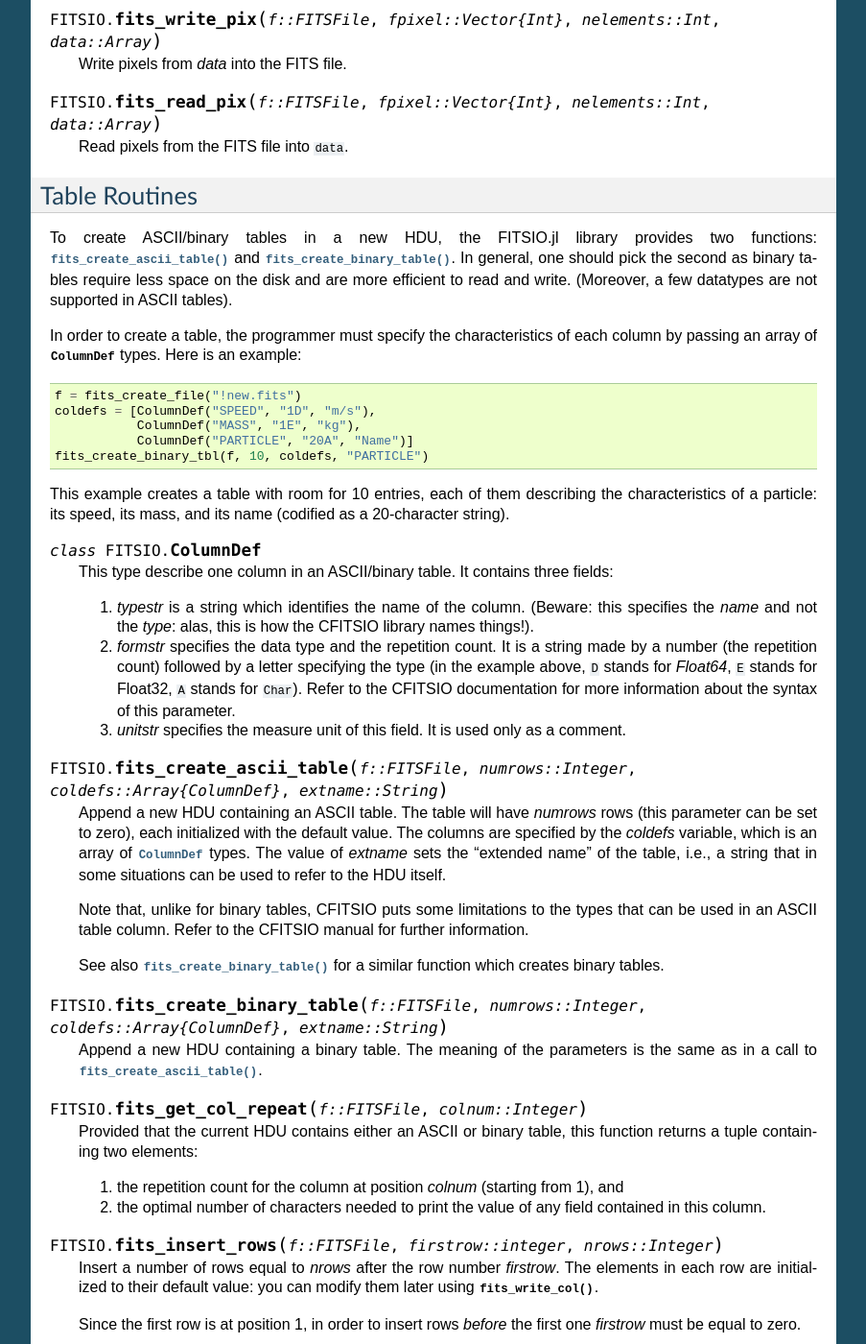
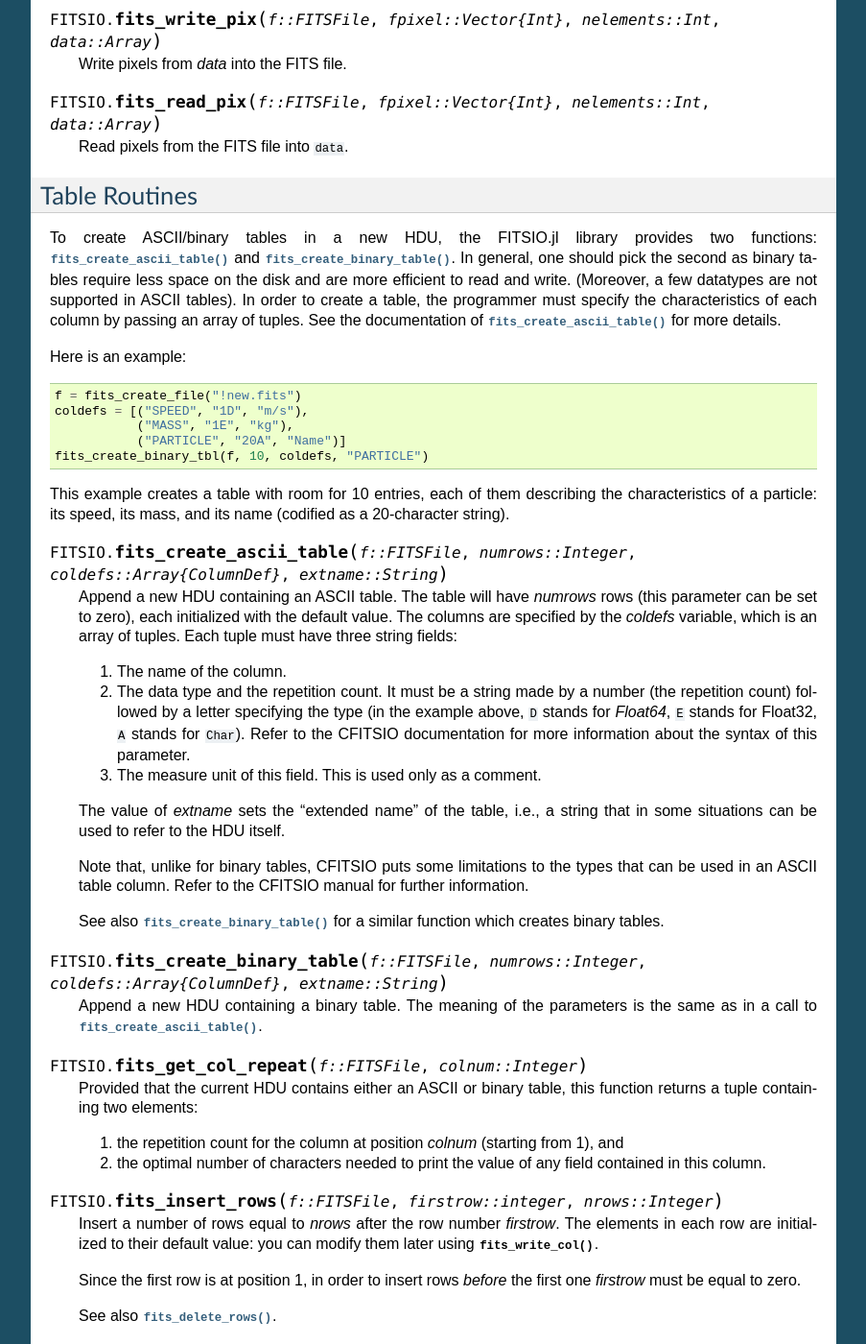
Before and after one commit to JuliaAstro/FITSIO.jl, a Sphinx documentation site: the page built from doc/index.rst, in a window 1280 px wide and 1400 px high, scrolled down 2088 px. Shown: the whole window at 96% size, without its empty margins (198-1101 px from the left). Built offline with Sphinx 7.4.7, drawn with Linux system fonts in a browser that asks for light colours.

Commit message:
New ColumnDef definition
ColumnDef is now an alias to a 3-tuple of ASCIIString types. This
follows a comment by Nolta
(see https://github.com/nolta/FITSIO.jl/pull/4).

```diff
--- a/doc/index.rst
+++ b/doc/index.rst
@@ -153,18 +153,19 @@ provides two functions: :func:`fits_create_ascii_table` and
 :func:`fits_create_binary_table`. In general, one should pick the
 second as binary tables require less space on the disk and are more
 efficient to read and write. (Moreover, a few datatypes are not
-supported in ASCII tables).
+supported in ASCII tables). In order to create a table, the programmer
+must specify the characteristics of each column by passing an array of
+tuples. See the documentation of :func:`fits_create_ascii_table` for
+more details.
 
-In order to create a table, the programmer must specify the
-characteristics of each column by passing an array of
-:c:type:`ColumnDef` types. Here is an example:
+Here is an example:
 
 .. code-block:: julia
 
    f = fits_create_file("!new.fits")
-   coldefs = [ColumnDef("SPEED", "1D", "m/s"),
-              ColumnDef("MASS", "1E", "kg"),
-              ColumnDef("PARTICLE", "20A", "Name")]
+   coldefs = [("SPEED", "1D", "m/s"),
+              ("MASS", "1E", "kg"),
+              ("PARTICLE", "20A", "Name")]
    fits_create_binary_tbl(f, 10, coldefs, "PARTICLE")
 
 
@@ -172,30 +173,24 @@ This example creates a table with room for 10 entries, each of them
 describing the characteristics of a particle: its speed, its mass, and
 its name (codified as a 20-character string).
 
-.. class:: ColumnDef
-
-   This type describe one column in an ASCII/binary table. It contains
-   three fields:
-
-   1. `typestr` is a string which identifies the name of the column.
-      (Beware: this specifies the *name* and not the *type*: alas,
-      this is how the CFITSIO library names things!).
-   2. `formstr` specifies the data type and the repetition count. It
-      is a string made by a number (the repetition count) followed by
-      a letter specifying the type (in the example above, ``D`` stands
-      for `Float64`, ``E`` stands for Float32, ``A`` stands for
-      ``Char``). Refer to the CFITSIO documentation for more
-      information about the syntax of this parameter.
-   3. `unitstr` specifies the measure unit of this field. It is used
-      only as a comment.
-
 .. function:: fits_create_ascii_table(f::FITSFile, numrows::Integer, coldefs::Array{ColumnDef}, extname::String)
 
    Append a new HDU containing an ASCII table. The table will have
    `numrows` rows (this parameter can be set to zero), each
    initialized with the default value. The columns are specified by
-   the `coldefs` variable, which is an array of :class:`ColumnDef`
-   types. The value of `extname` sets the "extended name" of the
+   the `coldefs` variable, which is an array of tuples. Each tuple
+   must have three string fields:
+
+   1. The name of the column.
+   2. The data type and the repetition count. It must be a string made
+      by a number (the repetition count) followed by a letter
+      specifying the type (in the example above, ``D`` stands for
+      `Float64`, ``E`` stands for Float32, ``A`` stands for ``Char``).
+      Refer to the CFITSIO documentation for more information about
+      the syntax of this parameter.
+   3. The measure unit of this field. This is used only as a comment.
+
+   The value of `extname` sets the "extended name" of the
    table, i.e., a string that in some situations can be used to refer
    to the HDU itself.
 
```
Also changed, not shown: 1 other file.
